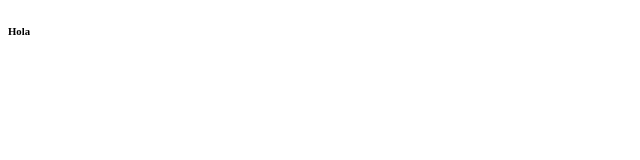
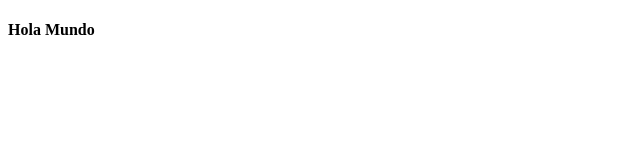
Before and after one commit to CristianM666/Prueba-Angular, a plain HTML site: page index.html in a window 1280 px wide. Shown: the full height of the page, 0-640 px from the left. Drawn offline with Linux system fonts and the light colour scheme.

Commit message:
Next version of web file.

```diff
--- a/index.html
+++ b/index.html
@@ -5,6 +5,6 @@
     <title>Prueba-Angular</title>
   </head>
   <body>
-    <h6>Hola</</h6>
+    <h4>Hola Mundo</h4>
   </body>
 </html>
```
